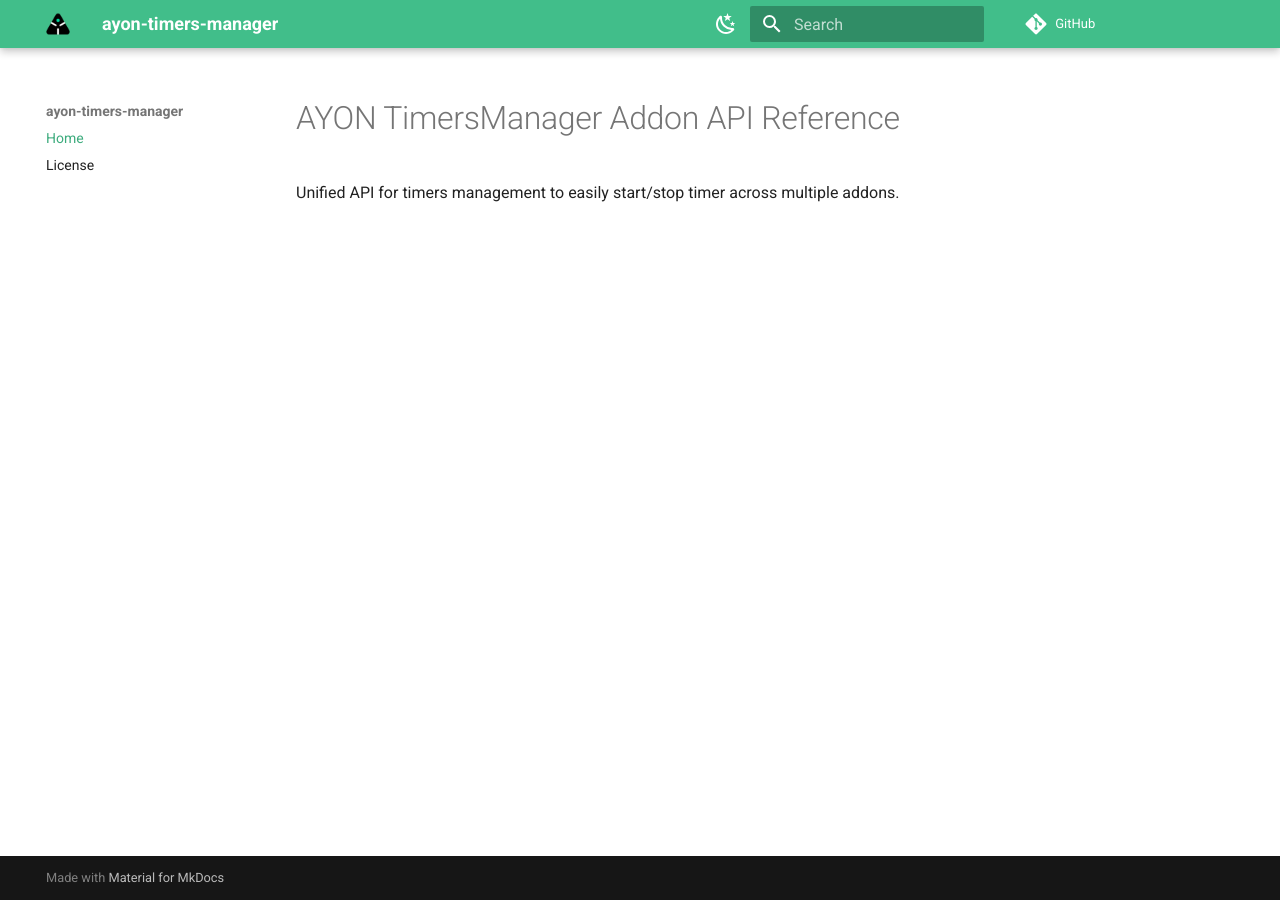
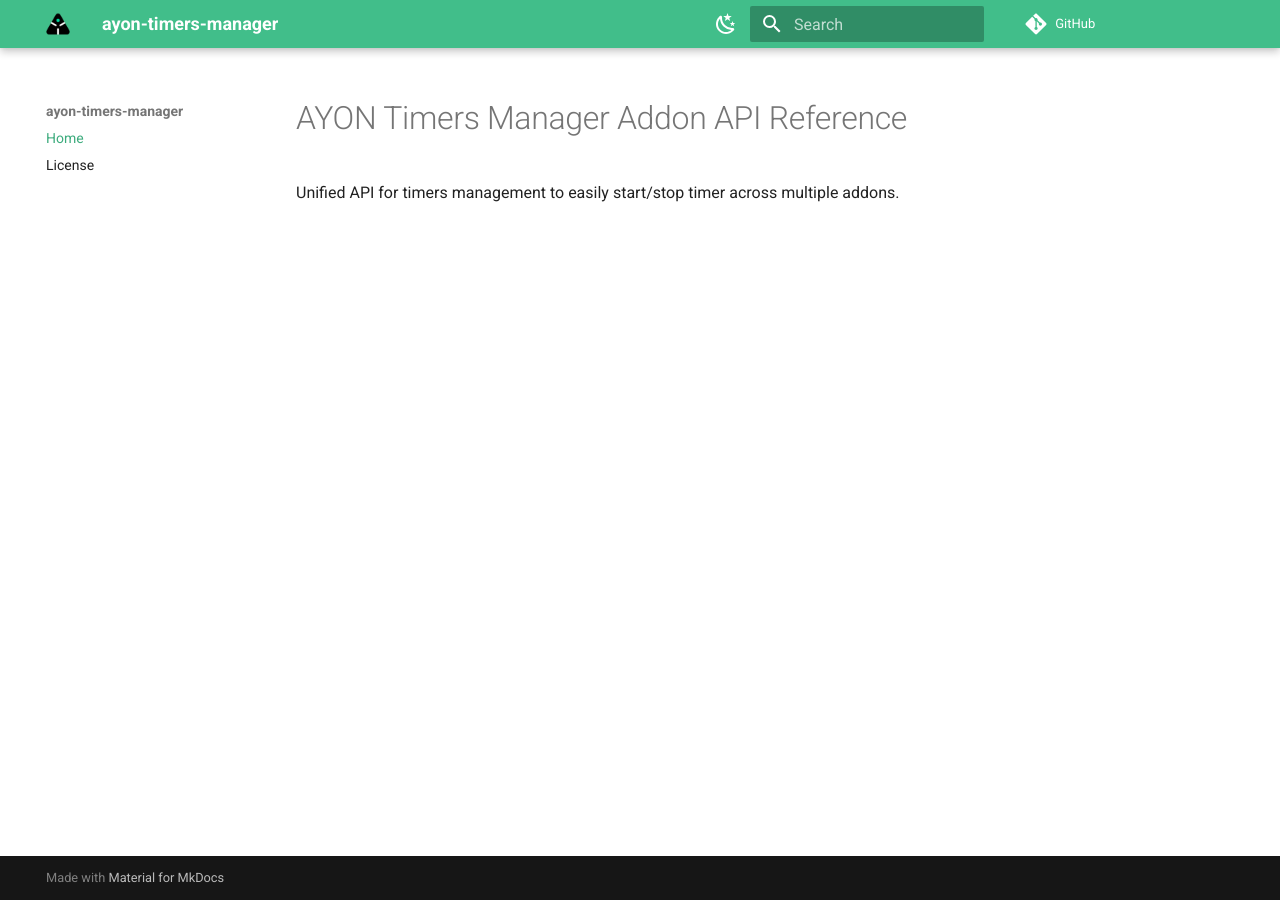
Before and after one commit to ynput/ayon-timers-manager, an MkDocs documentation site: the page built from docs/index.md, in a window 1280 px wide. Built offline with MkDocs 1.6.1 and Material for MkDocs 9.7.7, drawn with Linux system fonts in a browser that asks for light colours; comment, search, counter and statistics services are not loaded; the version menu is left out.

Commit message:
Update MK Docs Title
Co-authored-by: Roy Nieterau <roy_nieterau@hotmail.com>

```diff
--- a/docs/index.md
+++ b/docs/index.md
@@ -1,3 +1,3 @@
-# AYON TimersManager Addon API Reference
+# AYON Timers Manager Addon API Reference
 
 --8<-- "README.md:2"
```
